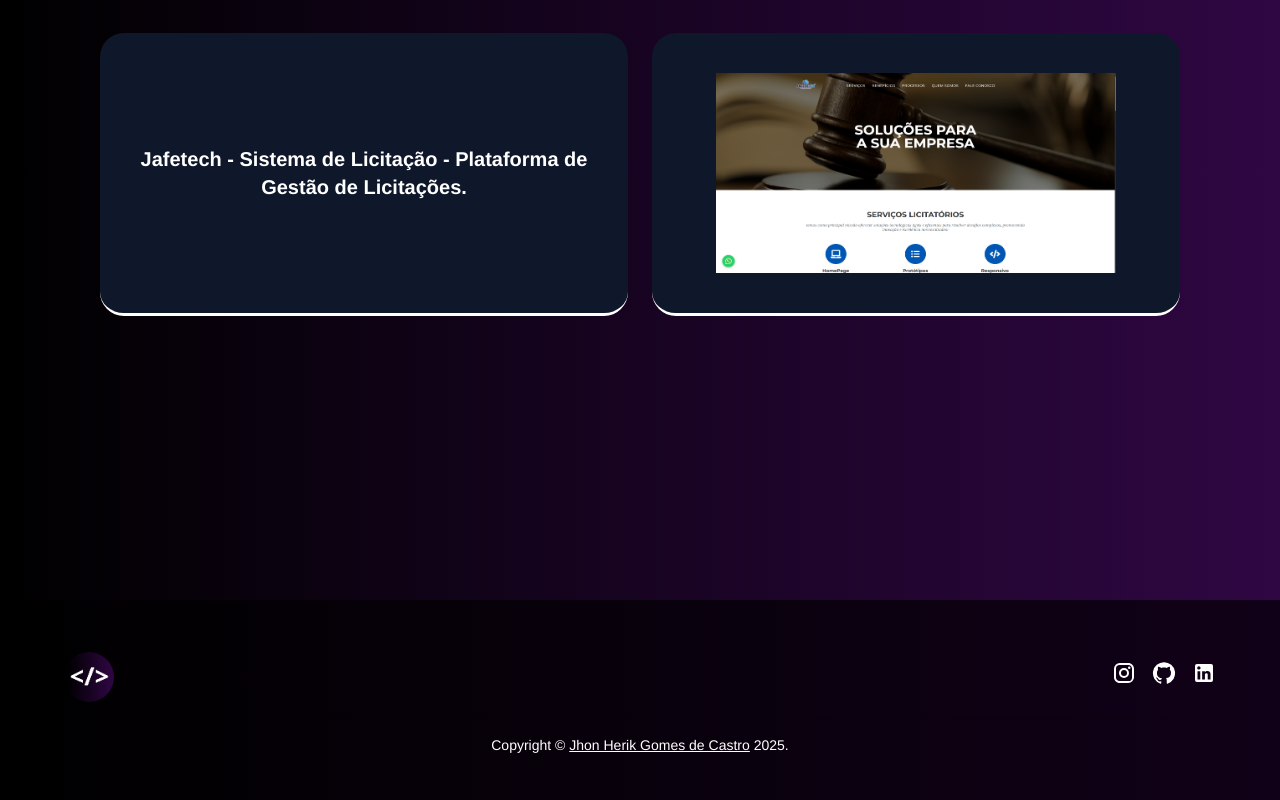
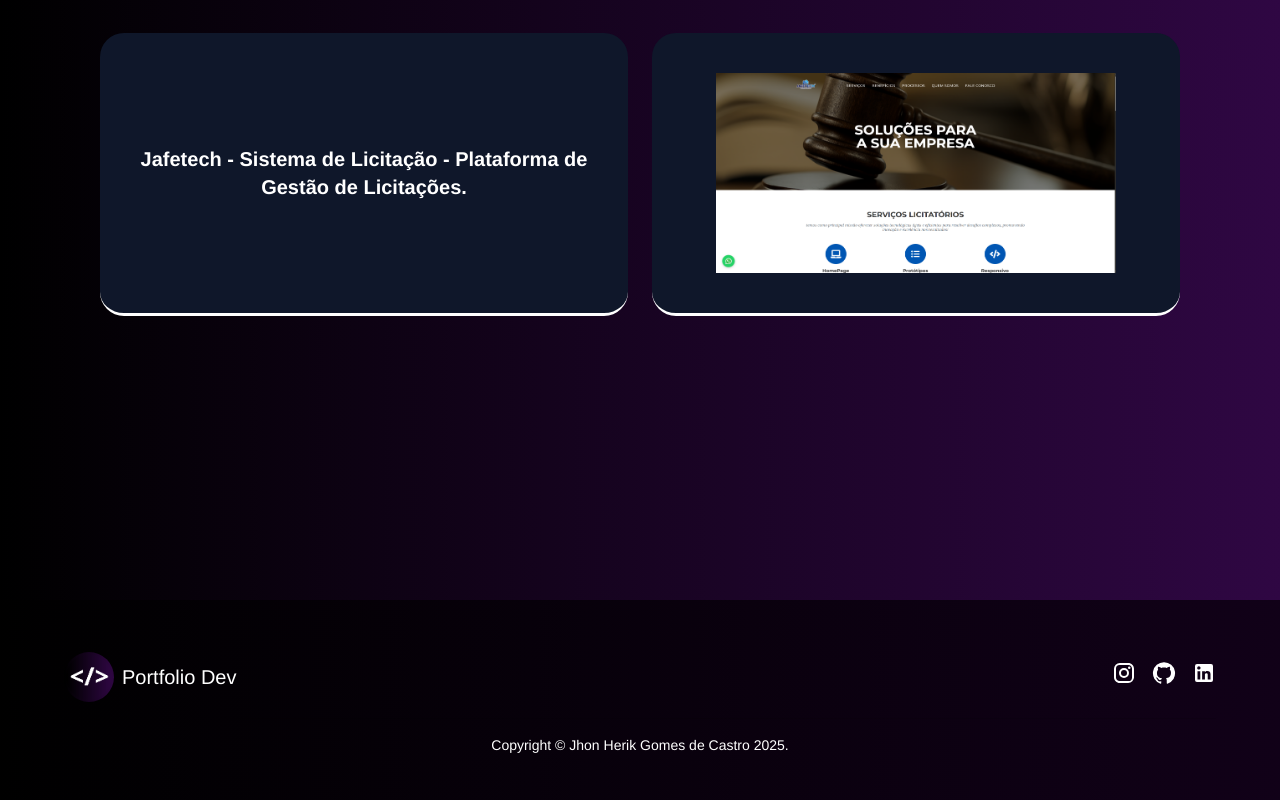
Before and after one commit to jhonherikgc/Portf-lio-Dev, a React (Vite) app: page / in a window 1280 px wide. Shown: the part 6181-6981 px from the top of the page. Built offline with nearby package versions, Linux system fonts and the light colour scheme; some icons are missing.

Commit message:
perf-footer

```diff
--- a/src/components/Footer/Footer.tsx
+++ b/src/components/Footer/Footer.tsx
@@ -27,6 +27,9 @@
         >
           <Stack direction="row" alignItems="center" spacing={1}>
             <img src={Icon} alt="Icon" style={{ height: '50px', width: '50px', borderRadius: '50%'}} />
+            <Typography variant="h6" color="white">
+              Portfolio Dev
+            </Typography>
           </Stack>
           <Stack direction="row" spacing={2}>
             <Link href="https://www.instagram.com/jhonherikgc" target="_blank" rel="noopener noreferrer" color="inherit">
@@ -43,7 +46,7 @@
         <Divider sx={{ my: 2 }} />
         <Typography variant="body2" color="white" align="center">
           {'Copyright © '}
-          <Link color="inherit" href="https://github.com/jhonherikgc">Jhon Herik Gomes de Castro</Link>{' '}
+        Jhon Herik Gomes de Castro {' '}
           {currentYear}.
         </Typography>
       </Container>
```
